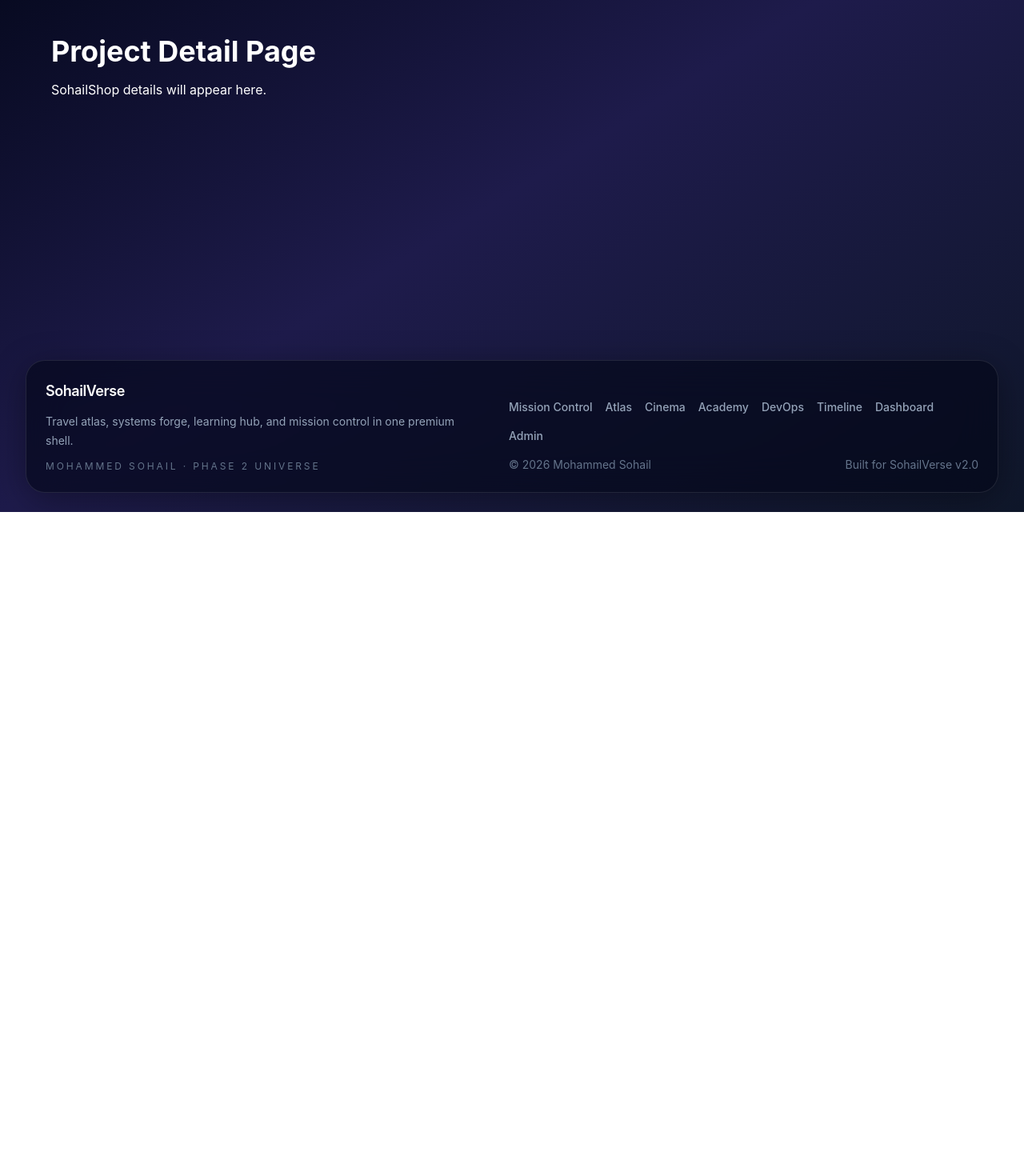
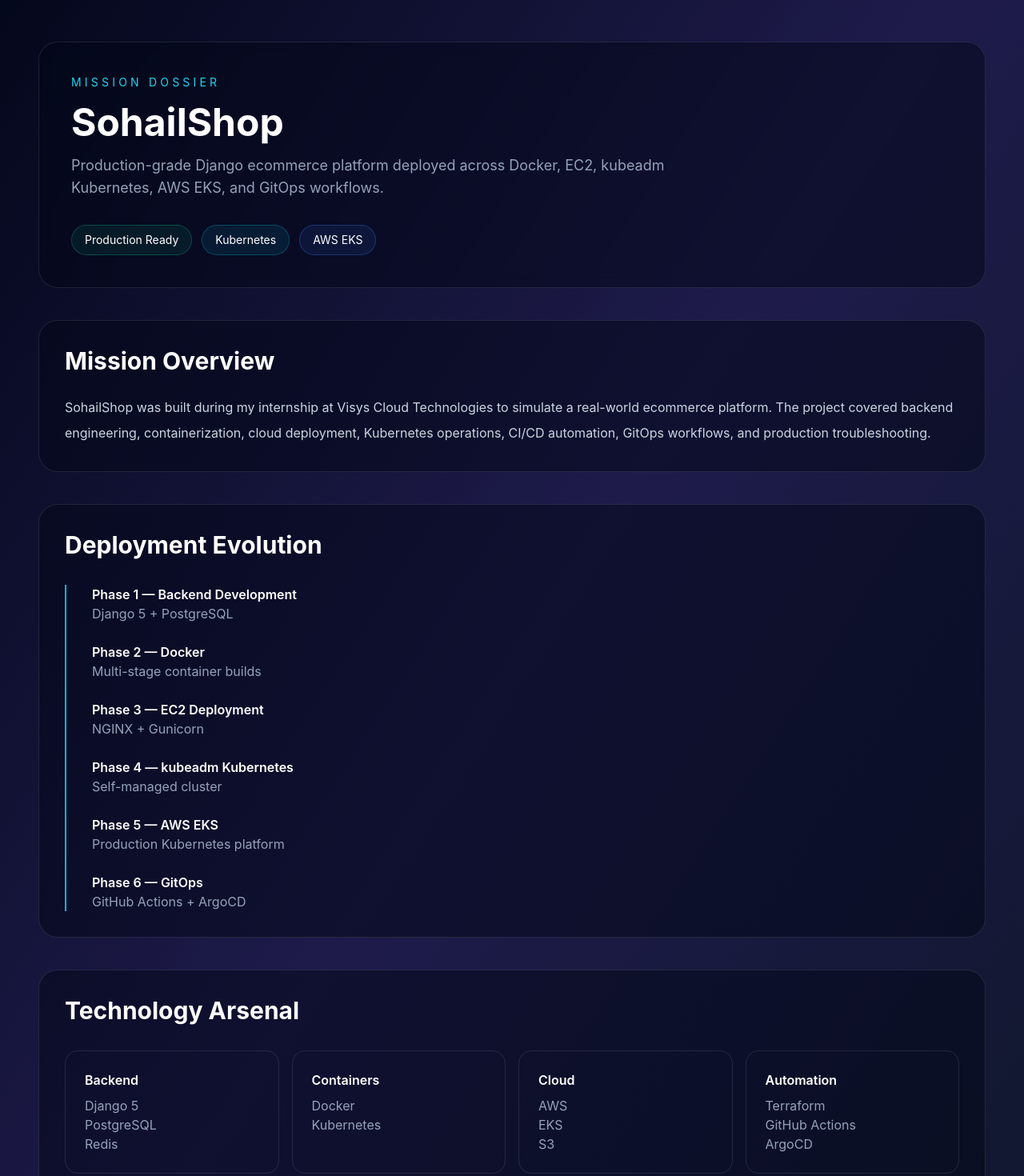
Before and after one commit to sohail-24/sohailverse, a React (Vite) app: page /devops/1 in a window 1280 px wide. Shown: the part 160-1630 px from the top of the page at 80% size. Before the commit the page ends 800 px from the top, so only its background shows below. Built offline with nearby package versions, Linux system fonts and the light colour scheme.

Commit message:
added first mission

```diff
--- a/src/pages/ProjectDetailPage.tsx
+++ b/src/pages/ProjectDetailPage.tsx
@@ -1,13 +1,183 @@
+import { useParams } from "react-router-dom";
+
 export default function ProjectDetailPage() {
+  const { id } = useParams();
+
   return (
-    <div className="p-10 text-white">
-      <h1 className="text-4xl font-bold">
-        Project Detail Page
-      </h1>
+    <div className="mx-auto max-w-7xl px-6 py-12 text-white">
+      {/* Hero */}
 
-      <p className="mt-4">
-        SohailShop details will appear here.
-      </p>
+      <section className="rounded-3xl border border-white/10 bg-slate-950/50 p-10 backdrop-blur">
+        <p className="mb-4 text-sm uppercase tracking-[0.3em] text-cyan-400">
+          Mission Dossier
+        </p>
+
+        <h1 className="text-5xl font-bold">
+          SohailShop
+        </h1>
+
+        <p className="mt-4 max-w-3xl text-lg text-slate-400">
+          Production-grade Django ecommerce platform
+          deployed across Docker, EC2, kubeadm
+          Kubernetes, AWS EKS, and GitOps workflows.
+        </p>
+
+        <div className="mt-8 flex flex-wrap gap-3">
+          <span className="rounded-full border border-emerald-500/30 bg-emerald-500/10 px-4 py-2 text-sm">
+            Production Ready
+          </span>
+
+          <span className="rounded-full border border-cyan-500/30 bg-cyan-500/10 px-4 py-2 text-sm">
+            Kubernetes
+          </span>
+
+          <span className="rounded-full border border-blue-500/30 bg-blue-500/10 px-4 py-2 text-sm">
+            AWS EKS
+          </span>
+        </div>
+      </section>
+
+      {/* Mission Overview */}
+
+      <section className="mt-10 rounded-3xl border border-white/10 bg-slate-950/50 p-8">
+        <h2 className="mb-6 text-3xl font-bold">
+          Mission Overview
+        </h2>
+
+        <p className="leading-8 text-slate-300">
+          SohailShop was built during my internship
+          at Visys Cloud Technologies to simulate a
+          real-world ecommerce platform. The project
+          covered backend engineering, containerization,
+          cloud deployment, Kubernetes operations,
+          CI/CD automation, GitOps workflows, and
+          production troubleshooting.
+        </p>
+      </section>
+
+      {/* Deployment Evolution */}
+
+      <section className="mt-10 rounded-3xl border border-white/10 bg-slate-950/50 p-8">
+        <h2 className="mb-8 text-3xl font-bold">
+          Deployment Evolution
+        </h2>
+
+        <div className="space-y-6 border-l-2 border-cyan-500 pl-8">
+          <div>
+            <h3 className="font-semibold">
+              Phase 1 — Backend Development
+            </h3>
+            <p className="text-slate-400">
+              Django 5 + PostgreSQL
+            </p>
+          </div>
+
+          <div>
+            <h3 className="font-semibold">
+              Phase 2 — Docker
+            </h3>
+            <p className="text-slate-400">
+              Multi-stage container builds
+            </p>
+          </div>
+
+          <div>
+            <h3 className="font-semibold">
+              Phase 3 — EC2 Deployment
+            </h3>
+            <p className="text-slate-400">
+              NGINX + Gunicorn
+            </p>
+          </div>
+
+          <div>
+            <h3 className="font-semibold">
+              Phase 4 — kubeadm Kubernetes
+            </h3>
+            <p className="text-slate-400">
+              Self-managed cluster
+            </p>
+          </div>
+
+          <div>
+            <h3 className="font-semibold">
+              Phase 5 — AWS EKS
+            </h3>
+            <p className="text-slate-400">
+              Production Kubernetes platform
+            </p>
+          </div>
+
+          <div>
+            <h3 className="font-semibold">
+              Phase 6 — GitOps
+            </h3>
+            <p className="text-slate-400">
+              GitHub Actions + ArgoCD
+            </p>
+          </div>
+        </div>
+      </section>
+
+      {/* Technology Arsenal */}
+
+      <section className="mt-10 rounded-3xl border border-white/10 bg-slate-950/50 p-8">
+        <h2 className="mb-8 text-3xl font-bold">
+          Technology Arsenal
+        </h2>
+
+        <div className="grid gap-4 md:grid-cols-4">
+          <div className="rounded-2xl border border-white/10 p-6">
+            <h3 className="font-semibold">
+              Backend
+            </h3>
+            <p className="mt-2 text-slate-400">
+              Django 5
+              <br />
+              PostgreSQL
+              <br />
+              Redis
+            </p>
+          </div>
+
+          <div className="rounded-2xl border border-white/10 p-6">
+            <h3 className="font-semibold">
+              Containers
+            </h3>
+            <p className="mt-2 text-slate-400">
+              Docker
+              <br />
+              Kubernetes
+            </p>
+          </div>
+
+          <div className="rounded-2xl border border-white/10 p-6">
+            <h3 className="font-semibold">
+              Cloud
+            </h3>
+            <p className="mt-2 text-slate-400">
+              AWS
+              <br />
+              EKS
+              <br />
+              S3
+            </p>
+          </div>
+
+          <div className="rounded-2xl border border-white/10 p-6">
+            <h3 className="font-semibold">
+              Automation
+            </h3>
+            <p className="mt-2 text-slate-400">
+              Terraform
+              <br />
+              GitHub Actions
+              <br />
+              ArgoCD
+            </p>
+          </div>
+        </div>
+      </section>
     </div>
   );
 }
```
